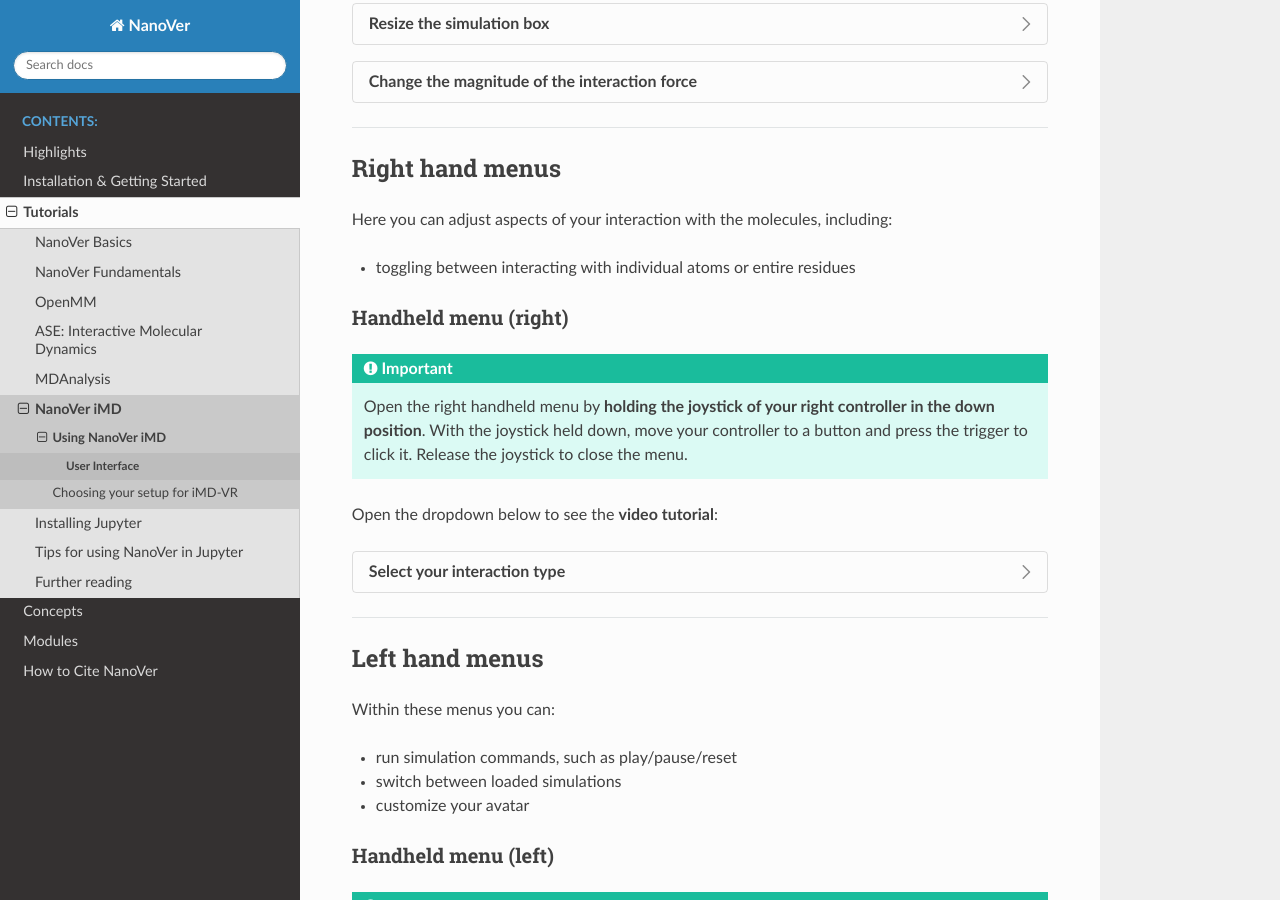
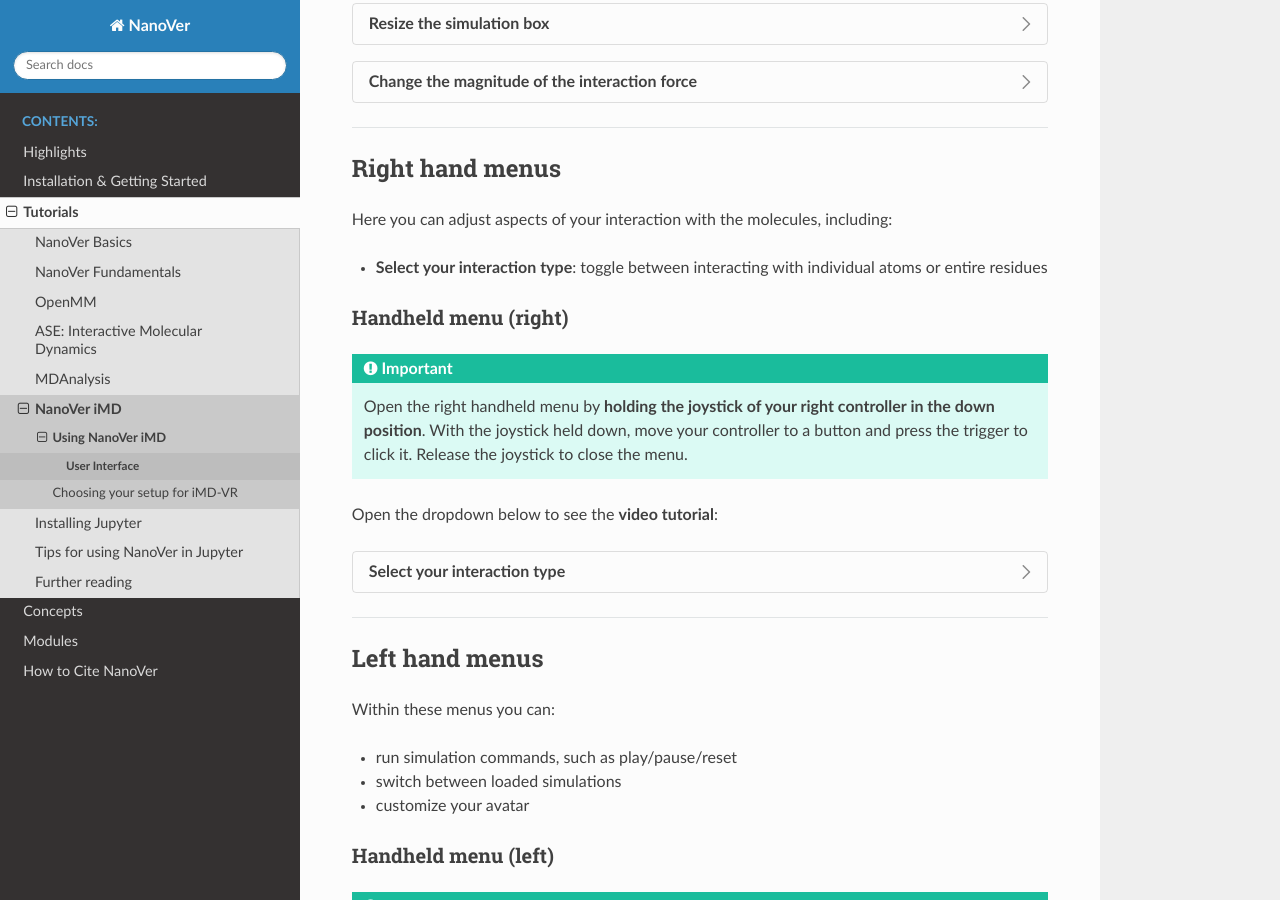
Before and after one commit to IRL2/nanover-docs, a Sphinx documentation site: the page built from source/tutorials/vrclient/invrmenus/controlsandmenus.rst, in a window 1280 px wide and 900 px high, scrolled down 750 px. Built offline with Sphinx 7.4.7 and the Read the Docs theme 3.1.0, drawn with Linux system fonts in a browser that asks for light colours; pages that are not in the unit, such as notebooks, are missing from menus; the version number could not be read and is left out; some of the changed lines change nothing that is shown.

Commit message:
Update wording

```diff
--- a/source/tutorials/vrclient/invrmenus/controlsandmenus.rst
+++ b/source/tutorials/vrclient/invrmenus/controlsandmenus.rst
@@ -80,7 +80,7 @@
 
 Here you can adjust aspects of your interaction with the molecules, including:
 
-* toggling between interacting with individual atoms or entire residues
+* **Select your interaction type**: toggle between interacting with individual atoms or entire residues
 
 
 Handheld menu (right)
@@ -103,9 +103,9 @@
              :width: 250
              :height: 250
 
-         - Select your interaction type: ``Single`` (default) or ``Residue``.
+         - Select your interaction type:
 
-           * ``Single``: when interacting, you will apply a force to the nearest atom.
+           * ``Single`` (default): when interacting, you will apply a force to the nearest atom.
 
            * ``Residue``: when interacting, you will apply a force to the nearest residue.
 
```
